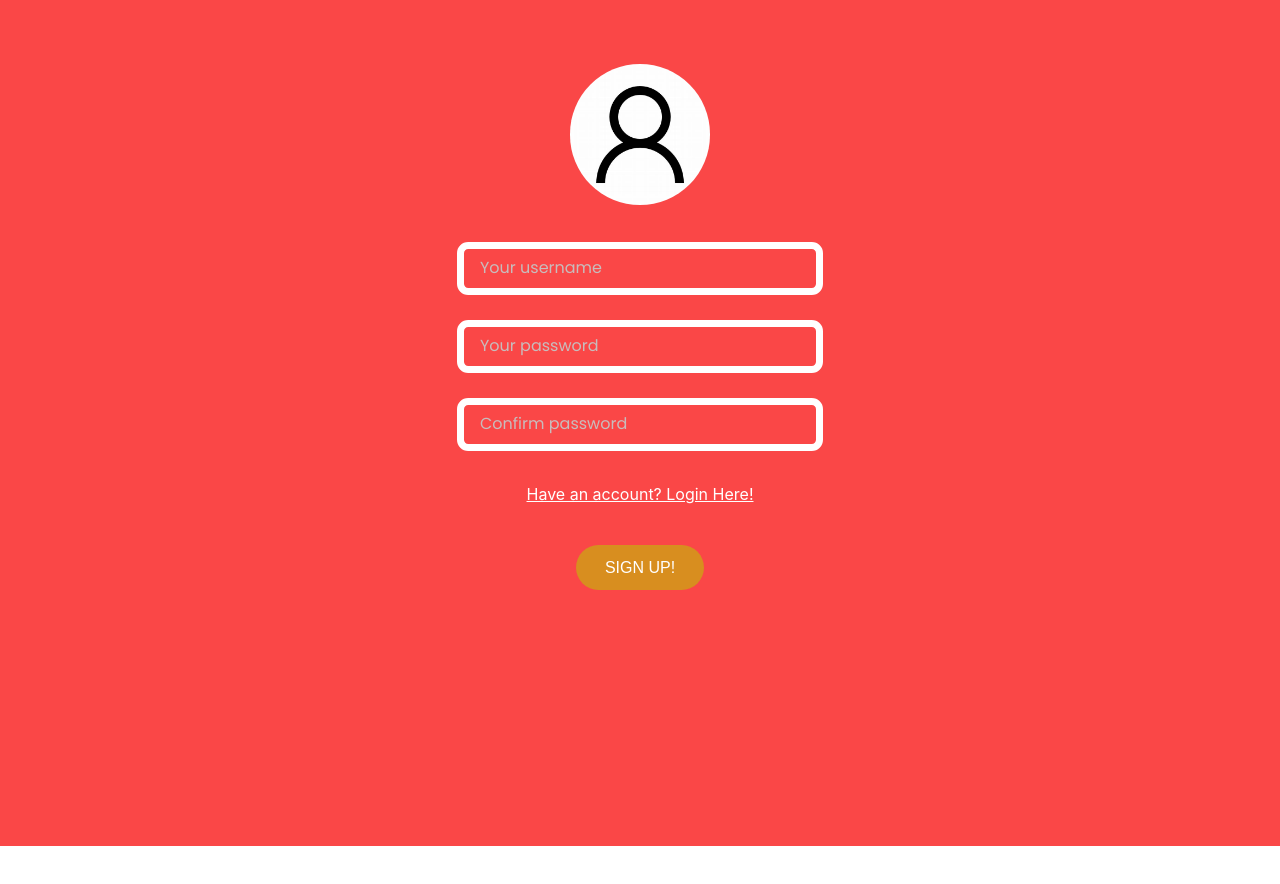
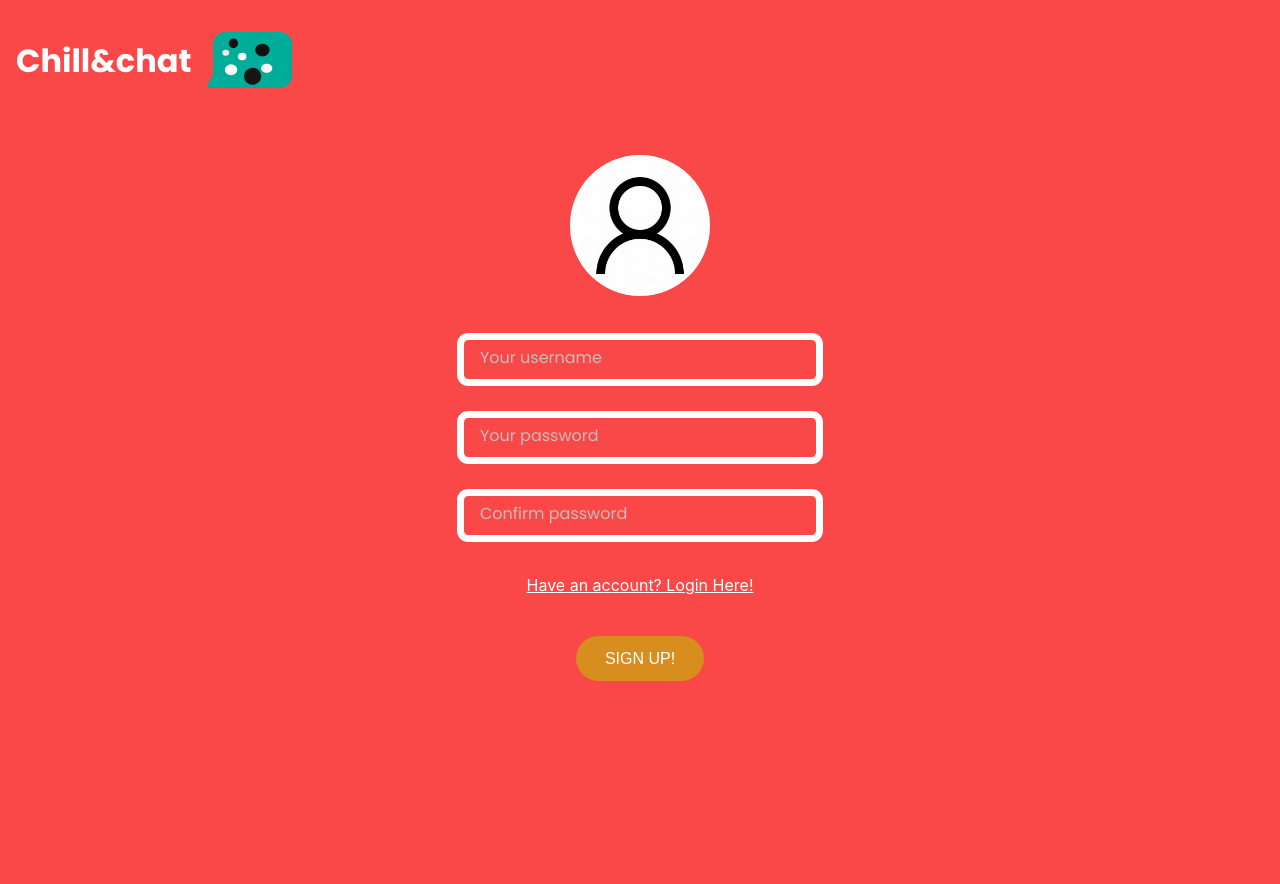
Before and after one commit to Chillandchat/mobile, a React (Create React App) app in the folder Frontend/app/: page /signup in a window 1280 px wide. Shown: the top 884 px of the page. Before the commit the page ends 846 px from the top, so only its background shows below. Built offline with nearby package versions, Linux system fonts and the light colour scheme; no server answers.

Commit message:
Finish auth pages logo implementation

```diff
--- a/Frontend/app/src/components/LoginPage.tsx
+++ b/Frontend/app/src/components/LoginPage.tsx
@@ -8,6 +8,7 @@ import { LoginForm } from "./LoginForm";
 import { ExecuteButton } from "./ExecuteButton";
 import { Link, Redirect } from "react-router-dom";
 import { RootState } from "../redux/reducers/index";
+import { Logo } from "./Logo";
 import {
   login as reduxLogin,
   changeUsername as reduxChangeUsername,
@@ -43,6 +44,10 @@ export const Login: React.FC = () => {
   //Render non-authenticated component
   if (!authenticated) {
     return (
+      <div>
+        {/*Logo*/}
+        <Logo />
+        {/*Login interface*/}
         <div id="loginParent">
           {/*Icon*/}
           <Icon />
@@ -75,7 +80,8 @@ export const Login: React.FC = () => {
               text="LET'S GO!!"
               onclick={(): void => {
                 //Call login function from login script
-              login(usernameData, passwordData).then((isOk: boolean): void => {
+                login(usernameData, passwordData).then(
+                  (isOk: boolean): void => {
                     //Check ok status
                     if (isOk) {
                       //Change redux state
@@ -87,16 +93,16 @@ export const Login: React.FC = () => {
                       console.error(
                         `Uncaught error: Cannot login to ${usernameData} using the provided password and information.`
                       );
-                  setErrorMessage(
-                    "Your password or username is invalid."
-                  );
+                      setErrorMessage("Your password or username is invalid.");
                       setTimeout((): void => {
                         setErrorMessage("");
                       }, 5000);
                     }
-              });
+                  }
+                );
               }}
             />
+          </div>
         </div>
       </div>
     );
@@ -110,13 +116,4 @@ export const Login: React.FC = () => {
       </div>
     );
   }
-  //Throw error
-  else {
-    return (
-      <div>
-        {/*Error message*/}
-        <p>Error</p>
-      </div>
-    );
-  }
 };
--- /dev/null
+++ b/Frontend/app/src/components/Logo.tsx
@@ -0,0 +1,21 @@
+//Importing packages
+import React from "react";
+import logo from "../content/logo.svg";
+import "./style/logo.css";
+
+//Logo component
+export const Logo: React.FC = () => {
+  //Render mobile component
+  if (window.innerWidth < 600) return null;
+  else {
+    //Render component
+    return (
+      <div id="logoWrapper">
+        {/*Logo text*/}
+        <h1 id="logoText">{"Chill&chat"}</h1>
+        {/*Logo image*/}
+        <img src={logo} id="logoImage" />
+      </div>
+    );
+  }
+};
--- a/Frontend/app/src/components/SignUpPage.tsx
+++ b/Frontend/app/src/components/SignUpPage.tsx
@@ -5,6 +5,7 @@ import { LoginForm } from "./LoginForm";
 import { Link, Redirect } from "react-router-dom";
 import { ExecuteButton } from "./ExecuteButton";
 import { signUp } from "../scripts/signUp";
+import { Logo } from "./Logo";
 import "./style/Signup.css";
 
 //Sign up component
@@ -35,6 +36,10 @@ export const SignUpPage: React.FC = () => {
   //Render signup component
   if (!ok) {
     return (
+      <div>
+        {/*Logo*/}
+        <Logo />
+        {/*Signup interface*/}
         <div id="signupParent">
           {/*Icon*/}
           <Icon />
@@ -89,6 +94,7 @@ export const SignUpPage: React.FC = () => {
             />
           </div>
         </div>
+      </div>
     );
   }
   //Render redirect component
--- a/Frontend/app/src/components/style/LoginPage.css
+++ b/Frontend/app/src/components/style/LoginPage.css
@@ -3,7 +3,7 @@
 /* Login page wrapper styles */
 #loginParent {
   background-color: #fa4747;
-  padding-top: 17vh;
+  padding-top: 8vh;
   overflow: hidden;
   background-size: fill;
   padding-bottom: 35vh;
@@ -35,7 +35,7 @@
   #loginParent {
     background-color: #fa4747;
     display: block;
-    padding-top: 20vh;
+    padding-top: 22vh;
     padding-bottom: 52vh;
     overflow-y: hidden;
     display: block;
--- a/Frontend/app/src/components/style/Signup.css
+++ b/Frontend/app/src/components/style/Signup.css
@@ -3,7 +3,7 @@
 /* Sign up parent styles */
 #signupParent {
   background-color: #fa4747;
-  padding-top: 8vh;
+  padding-top: 4vh;
   overflow: hidden;
   text-align: center;
   padding-bottom: 32vh;
@@ -35,7 +35,7 @@
   /* Sign up parent styles */
   #signupParent {
     background-color: #fa4747;
-    padding-top: 13vh;
+    padding-top: 17vh;
     overflow: hidden;
     text-align: center;
     padding-bottom: 50vh;
--- /dev/null
+++ b/Frontend/app/src/components/style/logo.css
@@ -0,0 +1,26 @@
+#logoWrapper {
+  background-color: #fa4747;
+  display: flex;
+  padding: 1rem;
+}
+#logoImage {
+  color: #ffff;
+  object-fit: contain;
+  height: 3.5rem;
+  padding-top: 1rem;
+}
+/* Media query for screens >700px */
+@media (max-width: 700px) {
+  /* Send button styles */
+  #logoImage {
+    color: #ffff;
+    height: 3rem;
+    object-fit: contain;
+  }
+}
+#logoText {
+  color: white;
+  font-weight: bold;
+  padding-right: 1rem;
+  font-family: "poppins", sans-serif;
+}
```
Lines whose indentation alone changed are shown as unchanged.
